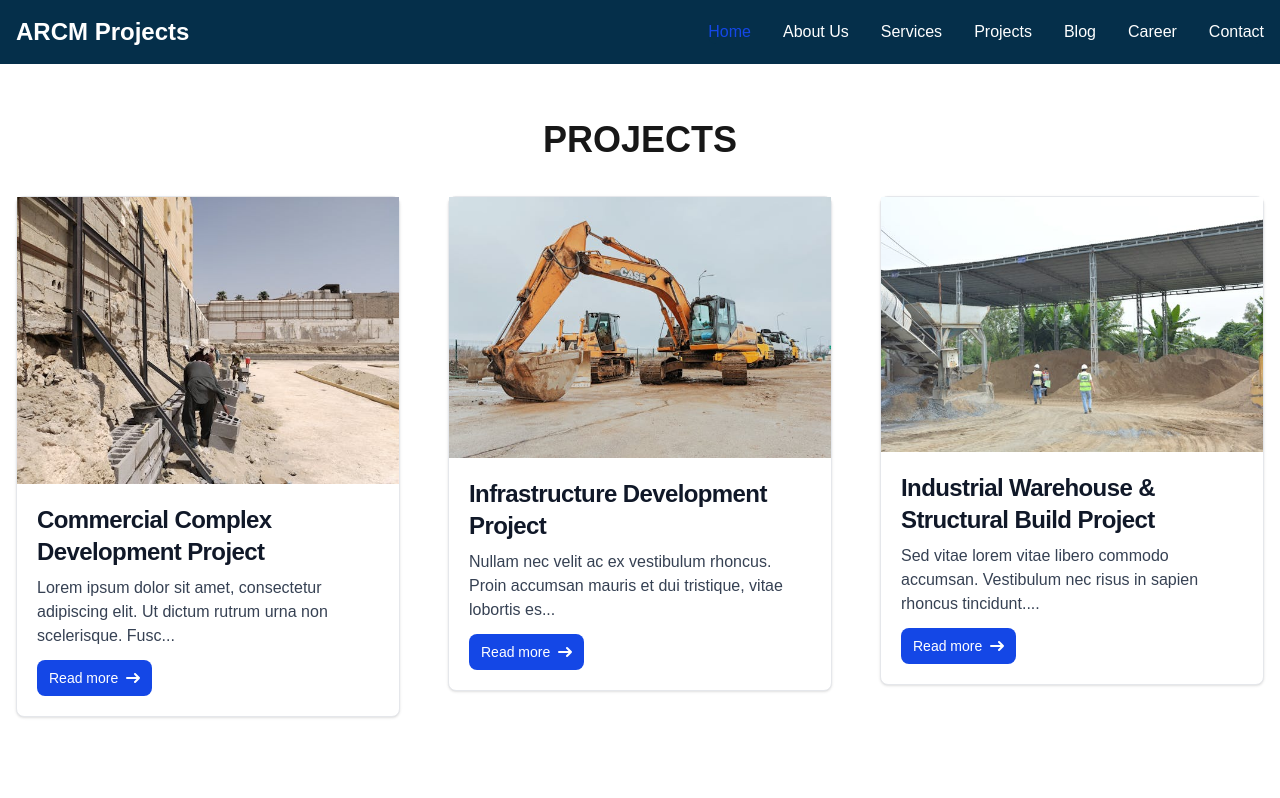
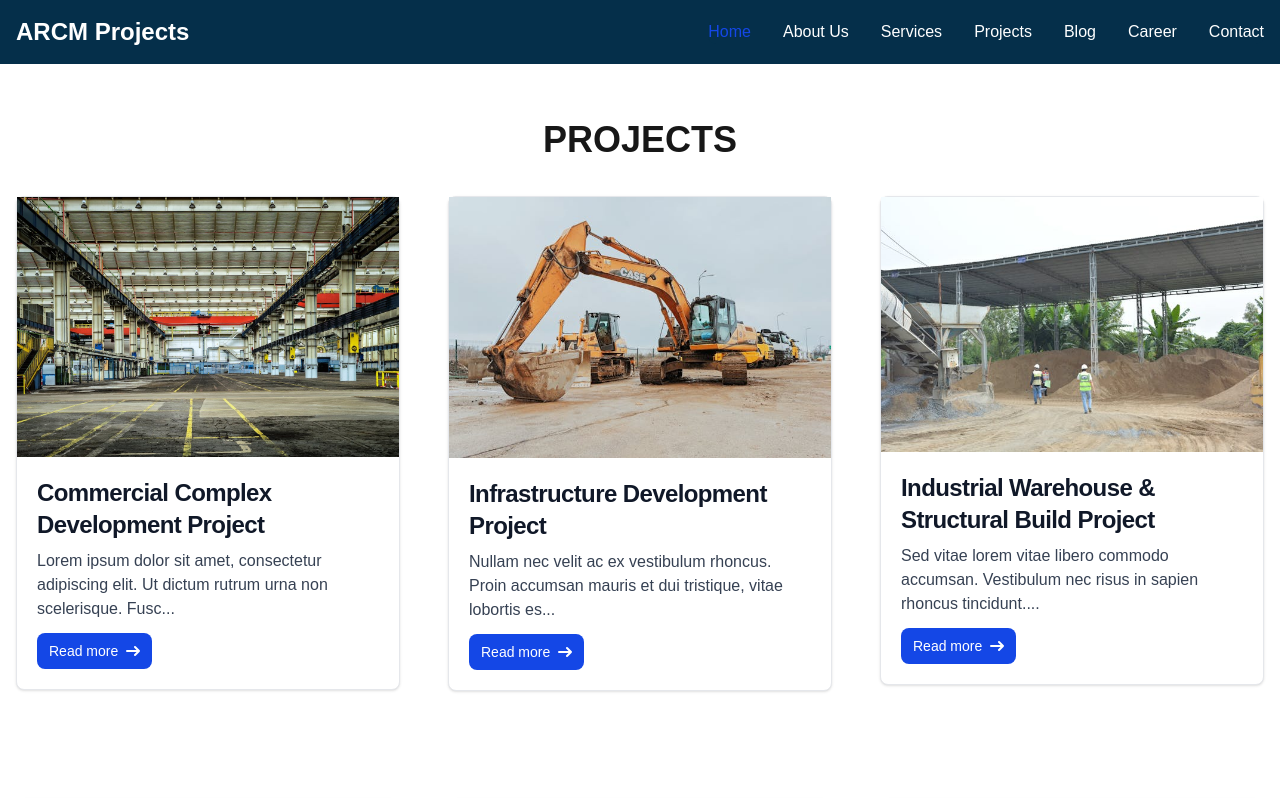
Before and after one commit to ritwikmaji58-source/arcm-projects, a Next.js app: page /components/pages/Projects in a window 1280 px wide. Shown: the top 798 px of the page. Built offline with nearby package versions, Linux system fonts and the light colour scheme.

Commit message:
Project page

```diff
--- a/app/components/pages/Projects/page.tsx
+++ b/app/components/pages/Projects/page.tsx
@@ -6,7 +6,7 @@ export default function Projects() {
     const blog = [
         {
             "id": "1",
-            "imageSrc": "/Images/BlogImages/image1.jpg",
+            "imageSrc": "/Images/ProjectImages/image1.jpg",
             "author": "David Jones",
             "date": "May 1, 2025",
             "title": "Commercial Complex Development Project",
```
